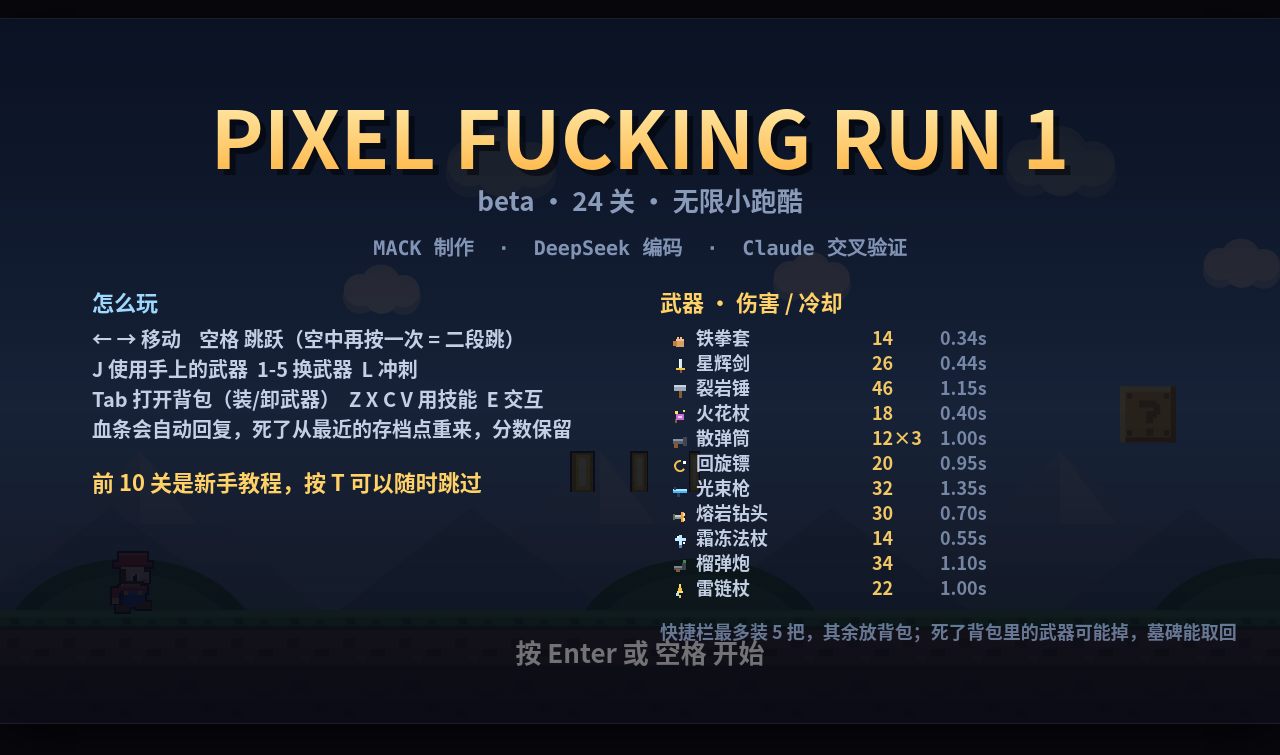
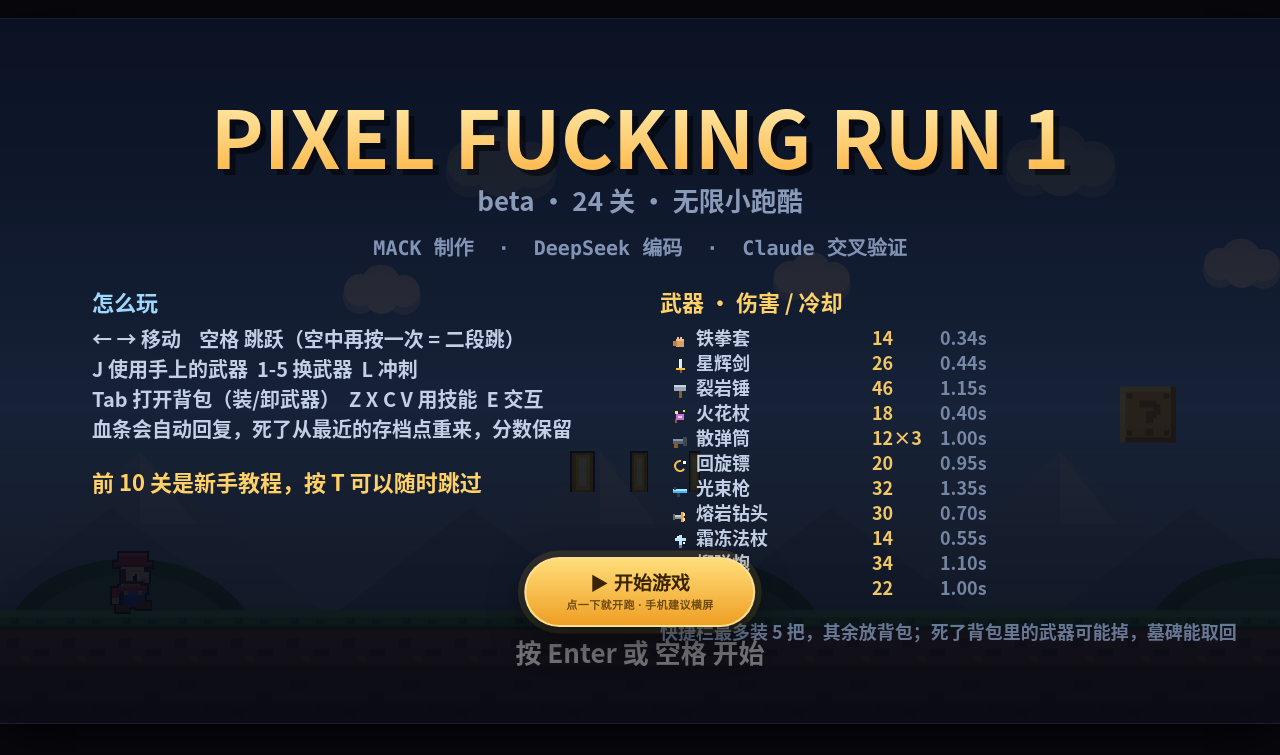
Before and after one commit to pineapplemack/pixelrunfucking, a plain HTML site: page index.html in a window 1280 px wide. Shown: the part 45-800 px from the top of the page. Drawn offline with Linux system fonts and the light colour scheme; animation ran at ten frames a second.

Commit message:
Add files via upload

```diff
--- a/index.html
+++ b/index.html
@@ -7,6 +7,41 @@
 <link rel="stylesheet" href="style.css">
 </head>
 <body>
+  <style>
+    #startBtn {
+      position: fixed; left: 50%; bottom: 16%;
+      transform: translateX(-50%);
+      z-index: 60;
+      display: flex; flex-direction: column; align-items: center; gap: 6px;
+      padding: 15px 40px;
+      border-radius: 999px;
+      border: 2px solid rgba(255, 226, 150, 0.95);
+      background: linear-gradient(180deg, #ffdd7a, #ef9f24);
+      color: #3a2300;
+      cursor: pointer;
+      box-shadow: 0 12px 34px rgba(0, 0, 0, 0.5), 0 0 0 4px rgba(255, 200, 80, 0.18);
+      font: 800 19px/1 system-ui, -apple-system, "PingFang SC", "Microsoft YaHei", sans-serif;
+      white-space: nowrap; max-width: 92vw;
+      -webkit-tap-highlight-color: transparent;
+      animation: startPulse 1.8s ease-in-out infinite;
+    }
+    #startBtn .sub {
+      font: 600 11px/1 system-ui, -apple-system, "PingFang SC", sans-serif;
+      opacity: 0.72; letter-spacing: 0.04em;
+    }
+    #startBtn:active { transform: translateX(-50%) scale(0.96); }
+    #startBtn.gone { display: none; }
+    @keyframes startPulse {
+      0%, 100% { box-shadow: 0 12px 34px rgba(0,0,0,0.5), 0 0 0 4px rgba(255,200,80,0.18); }
+      50%      { box-shadow: 0 12px 34px rgba(0,0,0,0.5), 0 0 0 10px rgba(255,200,80,0.05); }
+    }
+  </style>
+
+  <button id="startBtn">
+    <span>▶ 开始游戏</span>
+    <span class="sub">点一下就开跑 · 手机建议横屏</span>
+  </button>
+
   <div id="topbar">
     <button id="btnPlay" class="tb" title="开始 / 暂停（P）">▶</button>
     <button id="btnMute" class="tb" title="静音（M）">🔊</button>
@@ -88,5 +123,30 @@
   <script src="entities.js"></script>
   <script src="game.js"></script>
   <script src="dev.js"></script>
+  <script>
+    (function () {
+      const btn = document.getElementById('startBtn');
+      const touch = document.getElementById('touch');
+      const stage = document.getElementById('stage');
+
+      function startGame() {
+        window.dispatchEvent(new KeyboardEvent('keydown', { code: 'Enter', bubbles: true }));
+        btn.classList.add('gone');
+      }
+      btn.addEventListener('click', startGame);
+      btn.addEventListener('touchstart', function (e) { e.preventDefault(); startGame(); }, { passive: false });
+      if (stage) stage.addEventListener('pointerdown', function () {
+        if (typeof Game !== 'undefined' && Game.state === 'title') startGame();
+      });
+
+      /* 同步：首页时藏起摇杆，进游戏后再出现 */
+      setInterval(function () {
+        if (typeof Game === 'undefined') return;
+        const onTitle = Game.state === 'title';
+        btn.classList.toggle('gone', !onTitle);
+        if (touch) touch.style.display = onTitle ? 'none' : '';
+      }, 250);
+    })();
+  </script>
 </body>
 </html>
```
